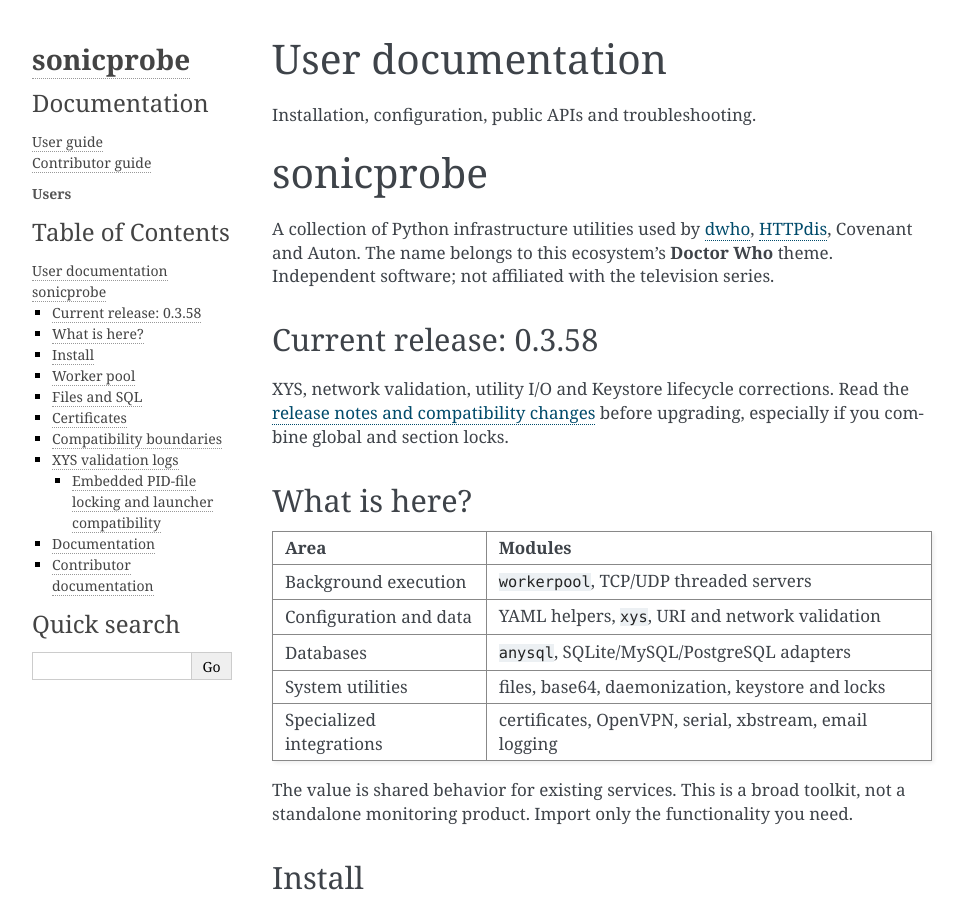
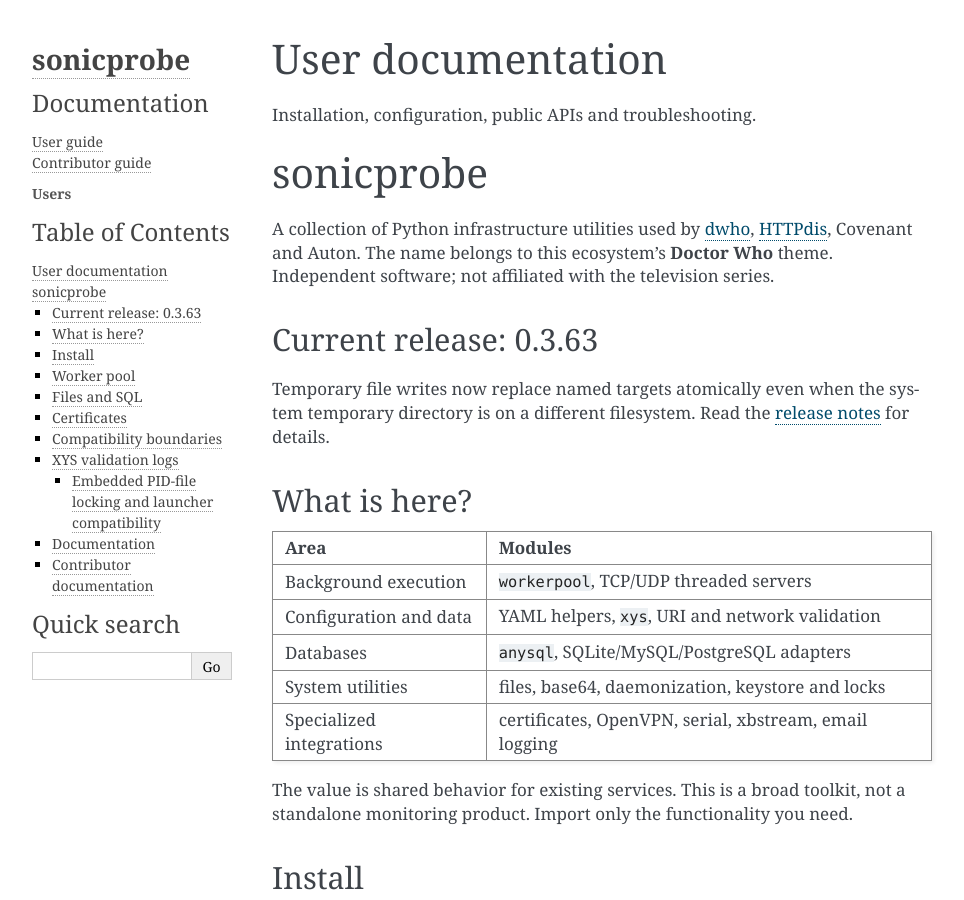
Before and after one commit to decryptus/sonicprobe, a Sphinx documentation site: the page built from docs/index.md, in a window 1280 px wide and 900 px high. Shown: the whole window, without its empty margins (148-1112 px from the left). Built offline with Sphinx 7.4.7, drawn with Linux system fonts in a browser that asks for light colours.

```diff
--- a/README.md
+++ b/README.md
@@ -6,11 +6,11 @@ A collection of Python infrastructure utilities used by
 The name belongs to this ecosystem's **Doctor Who** theme. Independent software;
 not affiliated with the television series.
 
-## Current release: 0.3.58
+## Current release: 0.3.63
 
-XYS, network validation, utility I/O and Keystore lifecycle corrections.
-Read the [release notes and compatibility changes](docs/release-0.3.58.md)
-before upgrading, especially if you combine global and section locks.
+Temporary file writes now replace named targets atomically even when the
+system temporary directory is on a different filesystem.
+Read the [release notes](docs/release-0.3.63.md) for details.
 
 ## What is here?
 
--- a/docs/index.md
+++ b/docs/index.md
@@ -12,6 +12,7 @@ Installation, configuration, public APIs and troubleshooting.
    sql-access-modes
    sqlite-transactions
    sql-tls
+   release-0.3.63
    release-0.3.62
    release-0.3.61
    release-0.3.60
--- a/setup.yml
+++ b/setup.yml
@@ -4,8 +4,8 @@ description: sonicprobe
 author: Adrien Delle Cave
 author_email: pypi@doowan.net
 copyright: '2022-2026 Adrien Delle Cave'
-release: '0.3.62'
-version: '0.3.62'
+release: '0.3.63'
+version: '0.3.63'
 license: License GPL-3
 url: https://github.com/decryptus/sonicprobe
 python_requires:
```
Also changed, not shown: docs/release-0.3.63.md (added, +12 -0 lines), 4 other files.
